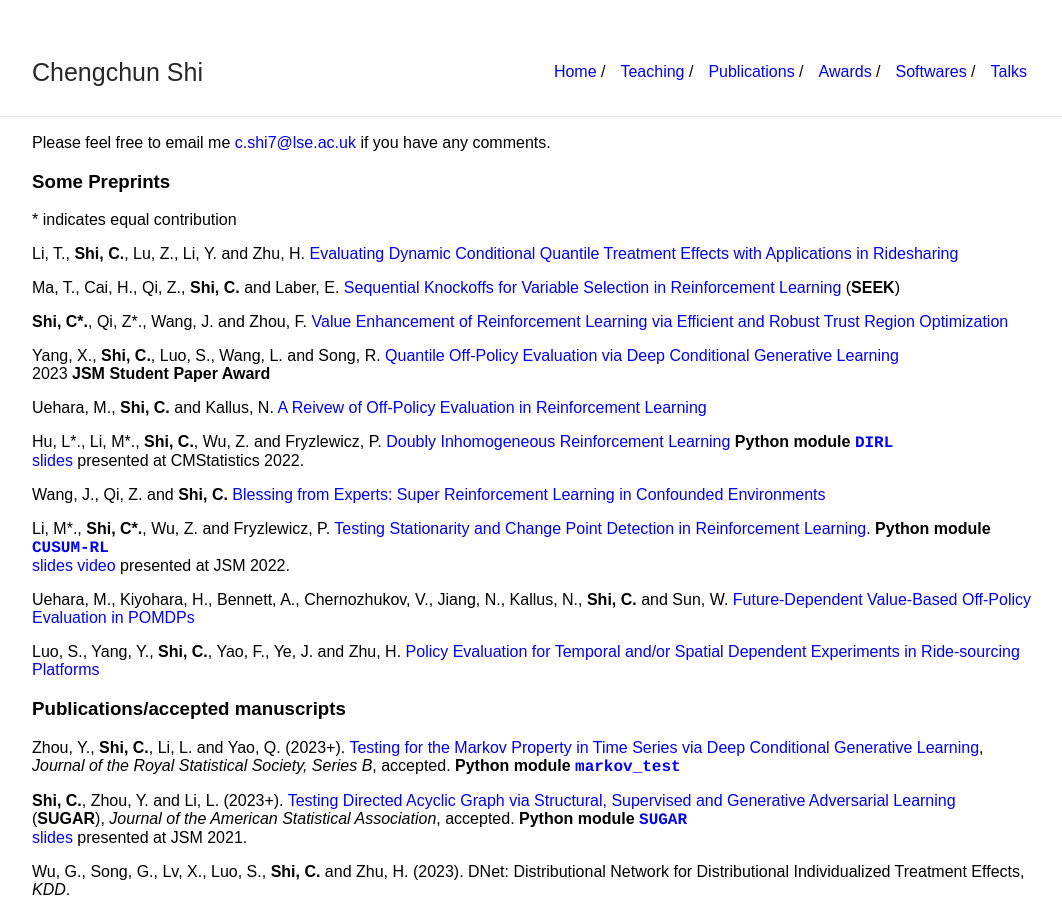
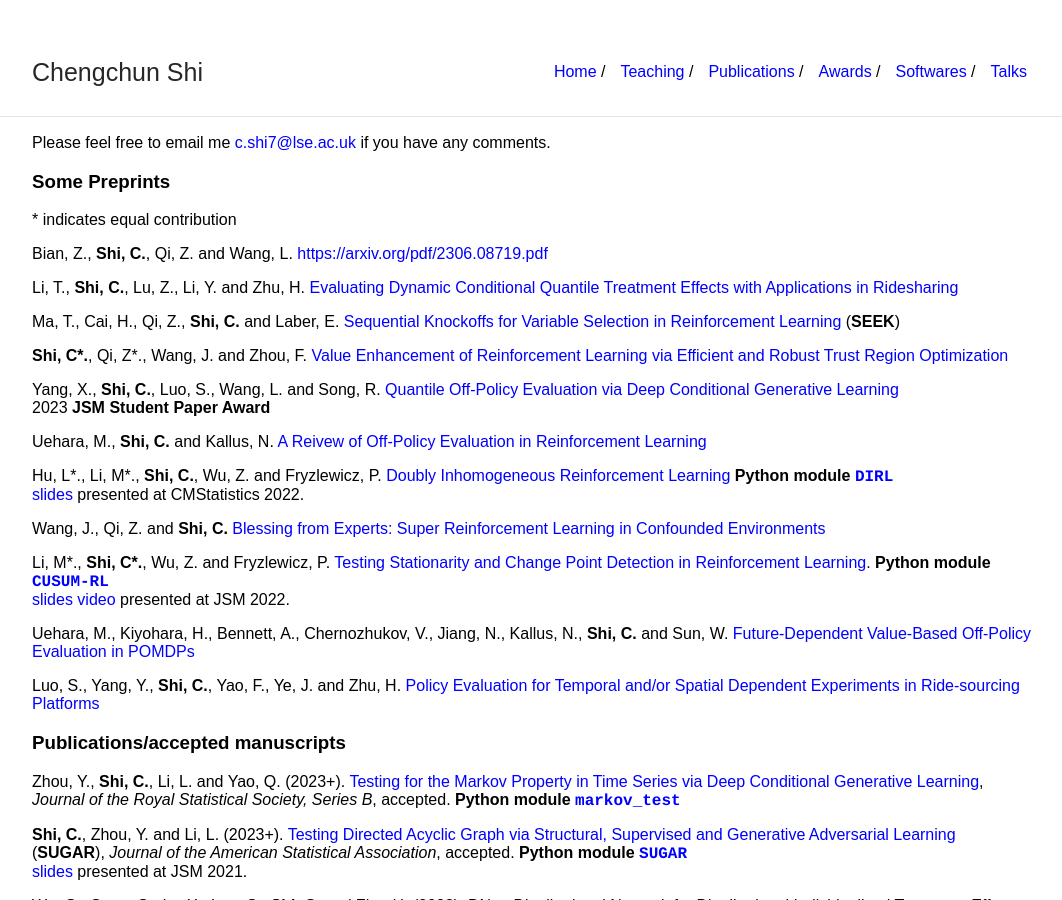
Before and after one commit to callmespring/callmespring.github.io, a Jekyll site: the page built from publication.md, in a window 1280 px wide and 900 px high. Shown: the whole window, without its empty margins (108-1170 px from the left). Built offline with Jekyll 4.4.1, drawn with Linux system fonts in a browser that asks for light colours.

Commit message:
Update publication.md

```diff
--- a/publication.md
+++ b/publication.md
@@ -10,6 +10,8 @@ Please feel free to email me <c.shi7@lse.ac.uk> if you have any comments.
 ### Some Preprints
 
 \* indicates equal contribution
+
+Bian, Z., **Shi, C.**, Qi, Z. and Wang, L. [https://arxiv.org/pdf/2306.08719.pdf](https://arxiv.org/pdf/2306.08719.pdf)
 
 Li, T., **Shi, C.**, Lu, Z., Li, Y. and Zhu, H. [Evaluating Dynamic Conditional Quantile Treatment Effects with Applications in Ridesharing](https://arxiv.org/abs/2305.10187)
 
```
